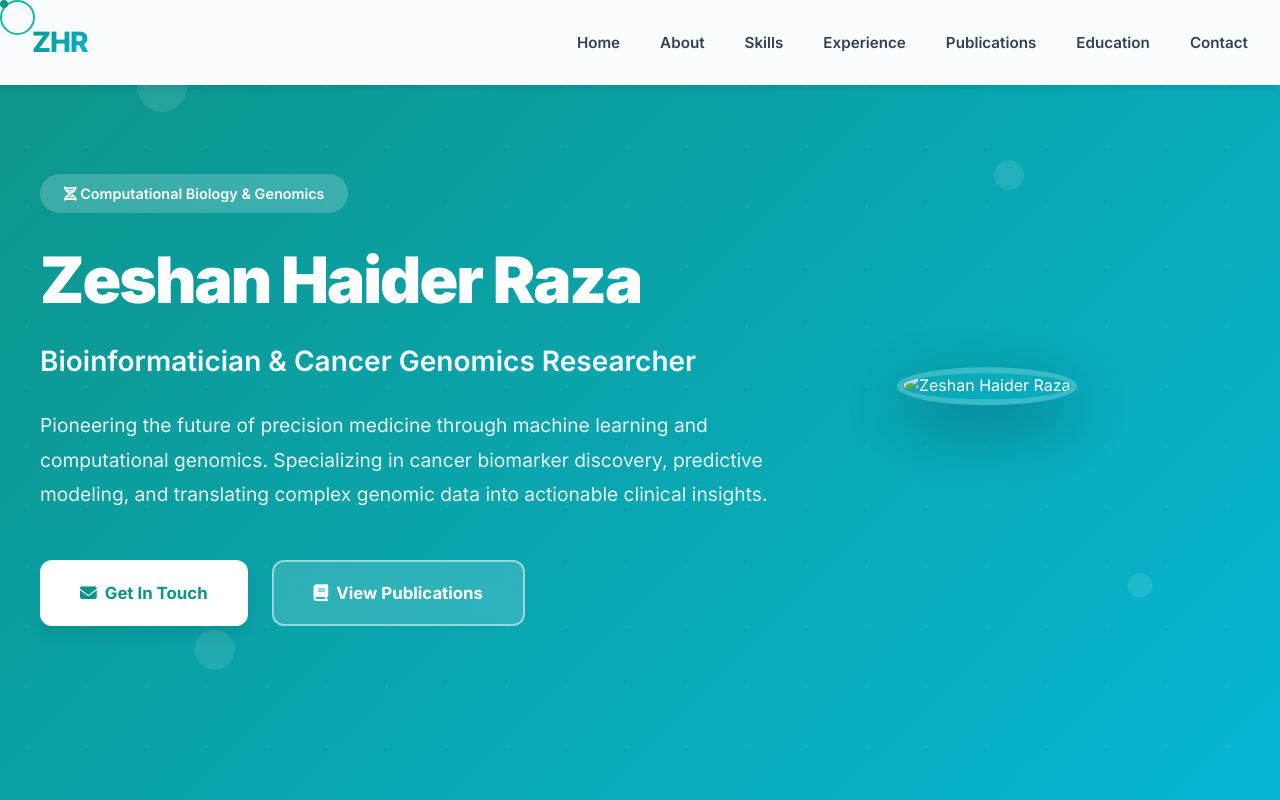
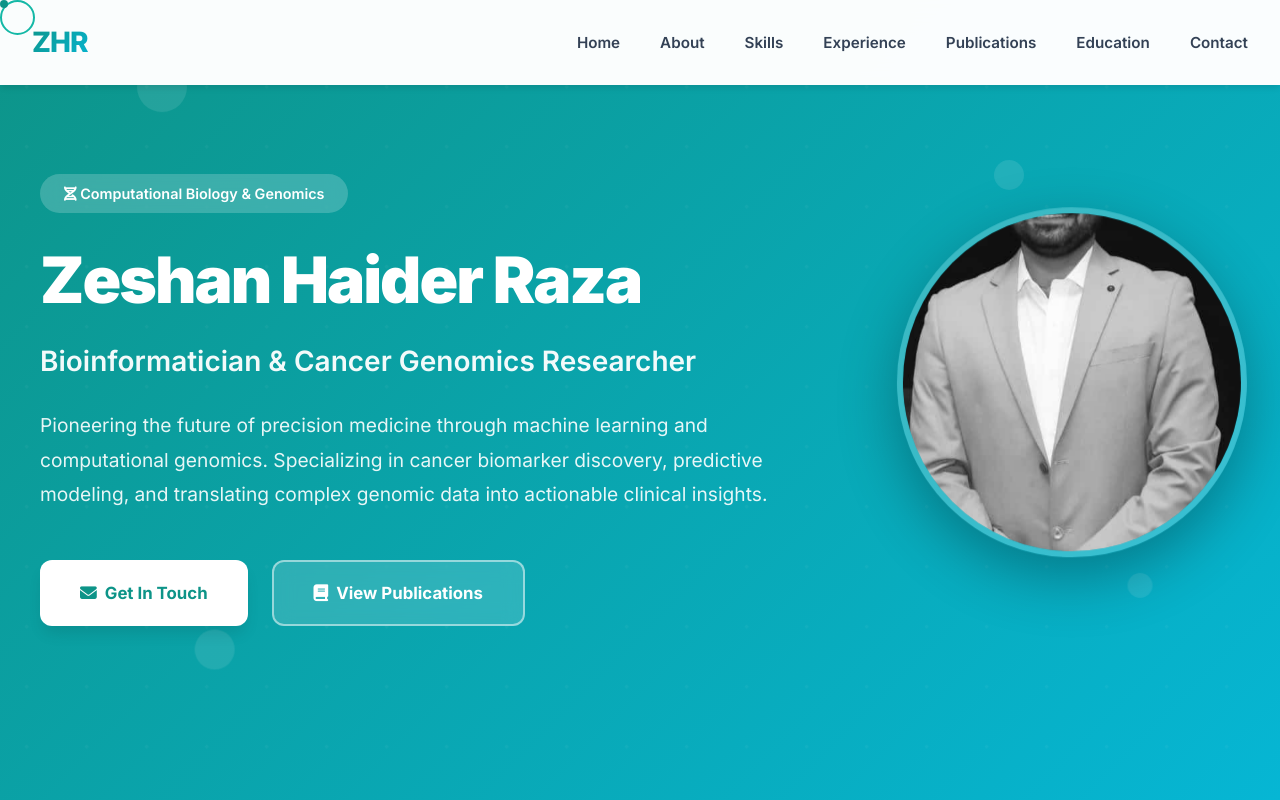
Before and after one commit to Zeshanhaiderraza/Zeshanhaiderraza.github.io, a plain HTML site: page index.html in a window 1280 px wide. Shown: the top 800 px of the page. Drawn offline with Linux system fonts and the light colour scheme.

Commit message:
Update index.html

```diff
--- a/index.html
+++ b/index.html
@@ -1345,7 +1345,7 @@
                 </div>
             </div>
             <div class="hero-image-container">
-                <img src="profile.jpg" alt="Zeshan Haider Raza" class="hero-image">
+                <img src="profile.jpeg" alt="Zeshan Haider Raza" class="hero-image">
             </div>
         </div>
     </section>
```
